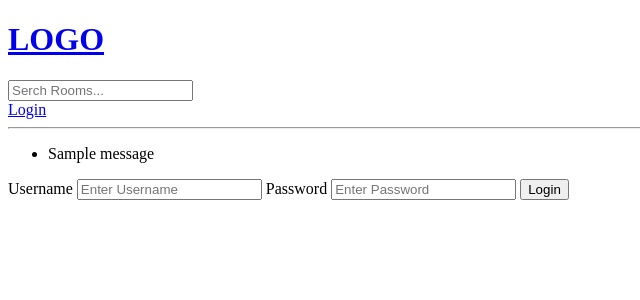
After one commit to magneticEagle/studybud, a Django app: page /login/ in a window 1280 px wide. The commit adds this page. Shown: the top 300 px of the page, without its empty margins (0-640 px from the left). Run offline with Django 5.2, Linux system fonts and the light colour scheme; one stand-in notice (Sample message) is shown.

Commit message:
2:32:25 - Flash Messages

```diff
--- /dev/null
+++ b/base/templates/base/login_register.html
@@ -0,0 +1,19 @@
+{% extends 'main.html' %}
+
+{% block content %}
+
+<div>
+    <form method="POST" action="">
+        {% csrf_token %}
+
+        <label for="">Username</label>
+        <input type="text" name="username" placeholder="Enter Username" />
+
+        <label for="">Password</label>
+        <input type="password" name="password" placeholder="Enter Password" />
+
+        <input type="submit" value="Login" />
+    </form>
+</div>
+
+{% endblock content %}
--- a/base/urls.py
+++ b/base/urls.py
@@ -2,6 +2,8 @@ from django.urls import path
 from . import views
 
 urlpatterns = [
+    path('login/', views.loginPage, name="login"),
+
     path("", views.home, name="home"),
     path("room/<str:pk>/", views.room, name="room"),
 
--- a/base/views.py
+++ b/base/views.py
@@ -1,5 +1,7 @@
 from django.shortcuts import render, redirect
+from django.contrib import messages
 from django.db.models import Q
+from django.contrib.auth.models import User
 from .models import Room, Topic
 from .forms import RoomForm
 # Create your views here.
@@ -9,6 +11,19 @@ from .forms import RoomForm
 #    {"id" :2, "name":"Design with me"},
 #    {"id" :3, "name":"Frontend developers"},
 #]
+
+def loginPage(request):
+
+    if request.method == 'POST':
+        username = request.POST.get('username')
+        password = request.POST.get('password')
+
+        try:
+            user = User.objects.get(username=username)
+        except:
+            messages.error(request, 'User does not exist.')
+    context = {}
+    return render(request, 'base/login_register.html', context)
 
 def home(request):
     q = request.GET.get('q') if request.GET.get('q') != None else ''
--- a/templates/main.html
+++ b/templates/main.html
@@ -10,6 +10,14 @@
 <body>
     {% include "navbar.html" %}
 
+    {% if messages %}
+    <ul class="messages">
+        {% for message in messages %}
+        <li>{{ message }}</li>
+        {% endfor %}
+    </ul>
+    {% endif %}
+
     {% block content %}
 
     {% endblock %}
--- a/templates/navbar.html
+++ b/templates/navbar.html
@@ -1,9 +1,12 @@
 <a href="/">
     <h1>LOGO</h1>
 </a>
+
 
 <form method="GET" action="{% url 'home' %}">
     <input type="text" name="q" placeholder="Serch Rooms..."/>
 </form>
 
+<a href="{% url 'login' %}">Login</a>
+
 <hr>
```
